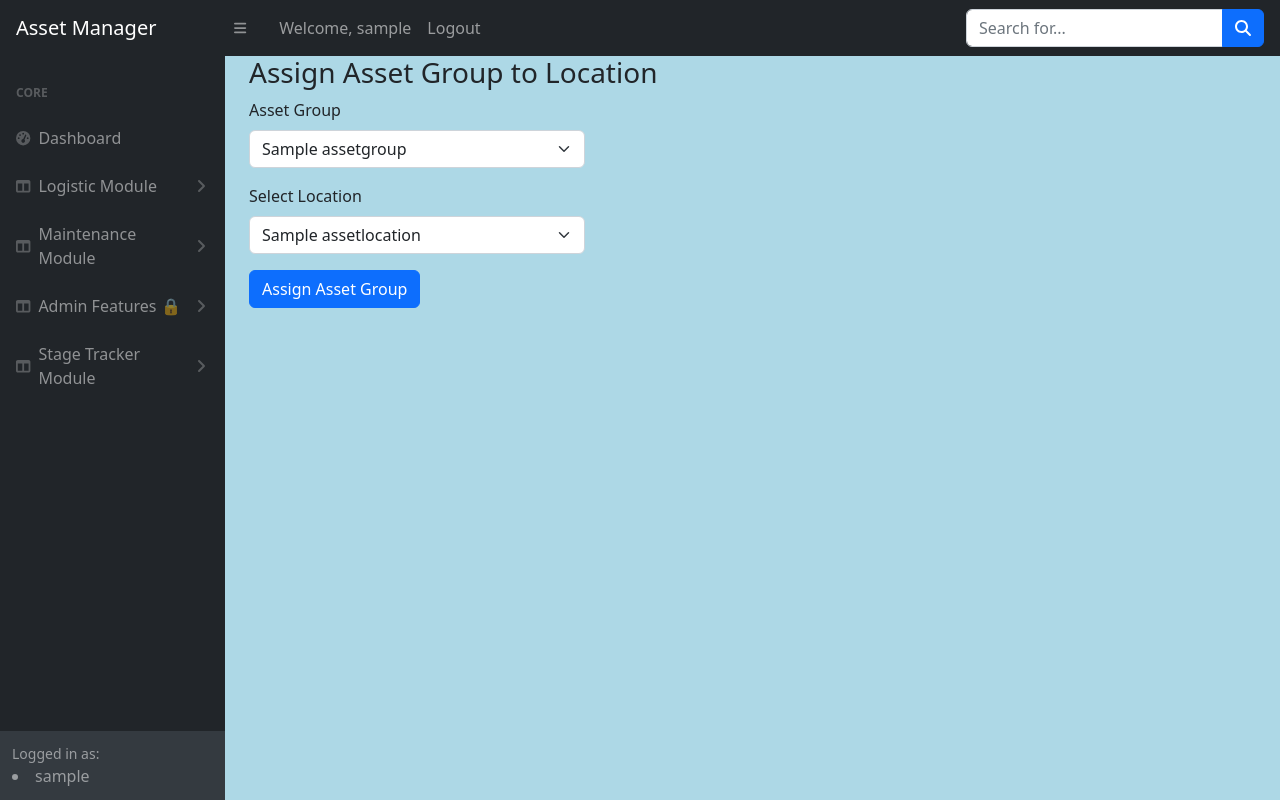
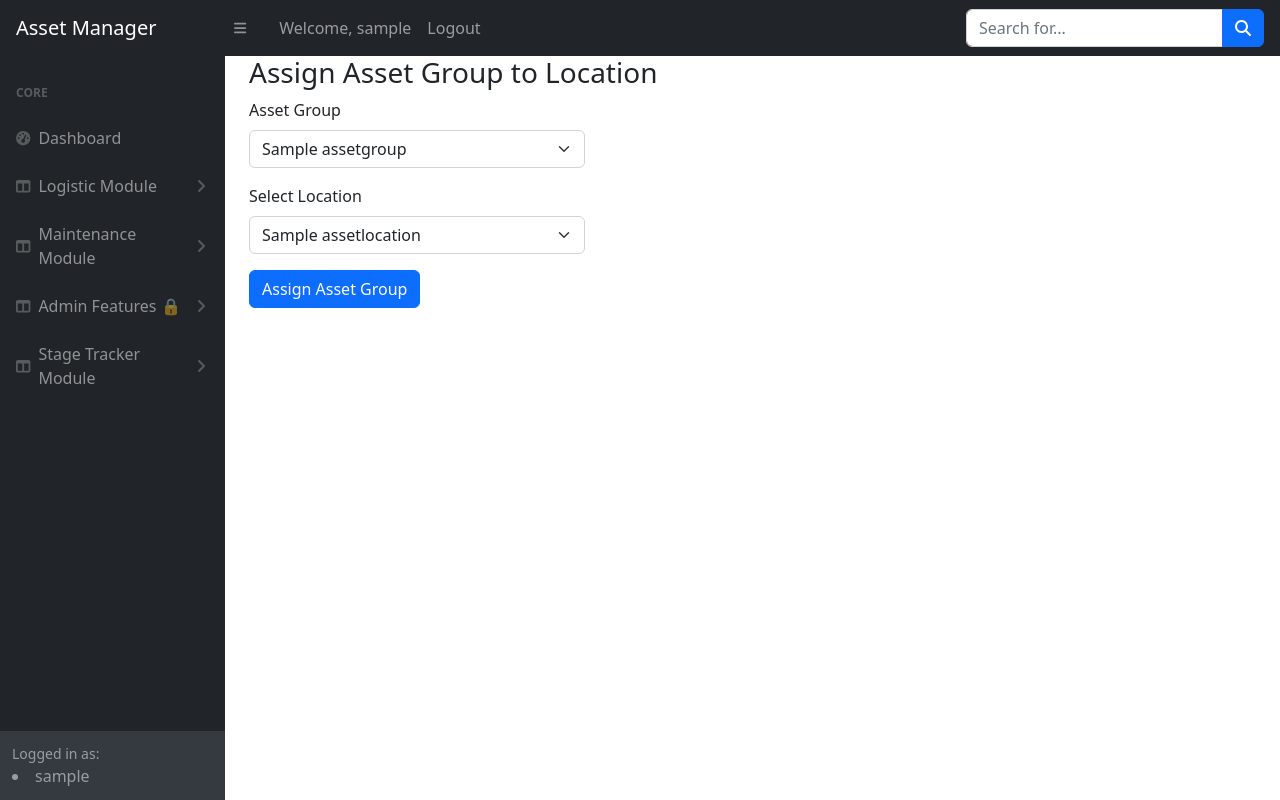
Before and after one commit to LuisNavarro35/AssetManagerWebApp, a Flask app: page /move-group in a window 1280 px wide. Run offline with Flask 3, Linux system fonts and the light colour scheme; a user stored in the database is signed in; tables that the repository leaves empty hold one stand-in row (values such as "Sample post"); some libraries are stand-ins or nearby versions.

Commit message:
background white

```diff
--- a/templates/header.html
+++ b/templates/header.html
@@ -8,10 +8,4 @@
         <link href="https://cdn.jsdelivr.net/npm/simple-datatables@7.1.2/dist/style.min.css" rel="stylesheet" />
         <link href="{{ url_for('static', filename='/css/styles.css') }}" rel="stylesheet" />
         <script src="https://use.fontawesome.com/releases/v6.3.0/js/all.js" crossorigin="anonymous"></script>
-        <style>
-            body,
-            #layoutSidenav_content {
-                background-color: #add8e6;
-            }
-        </style>
     </head>
```
